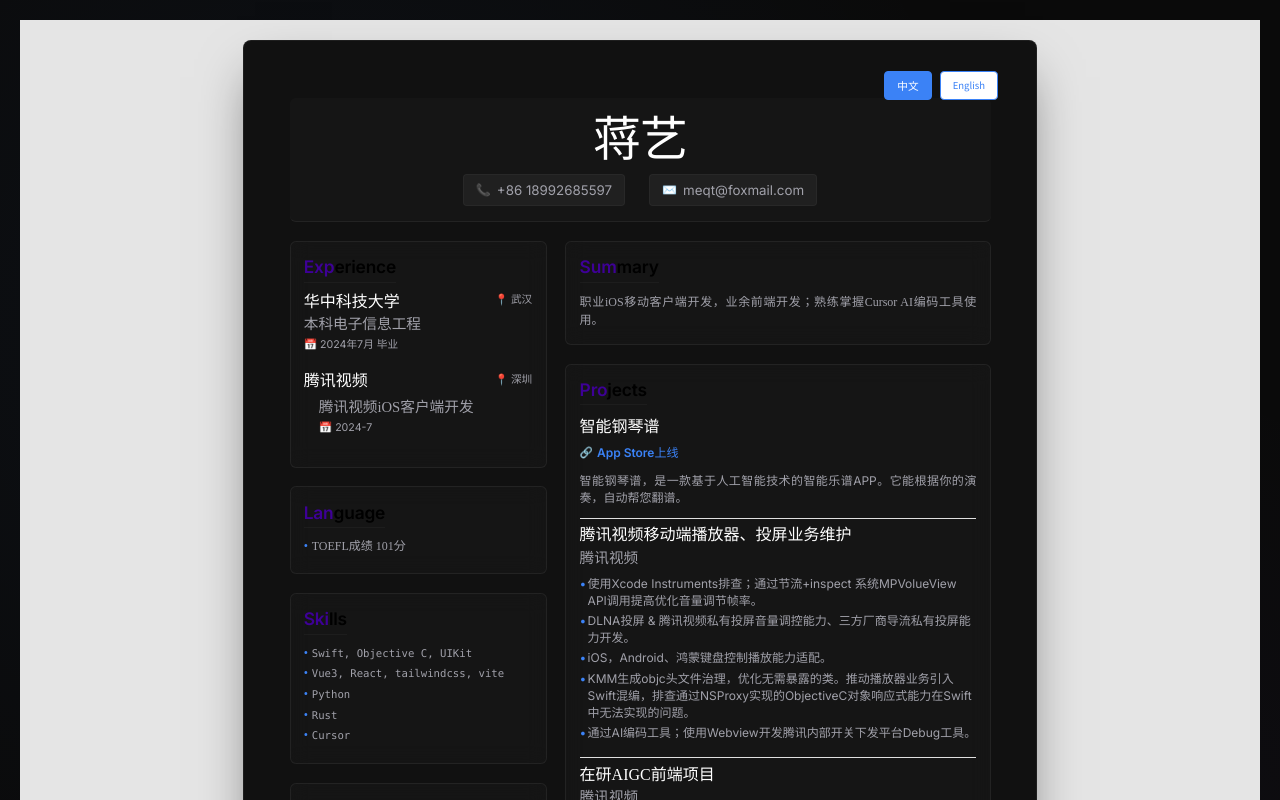
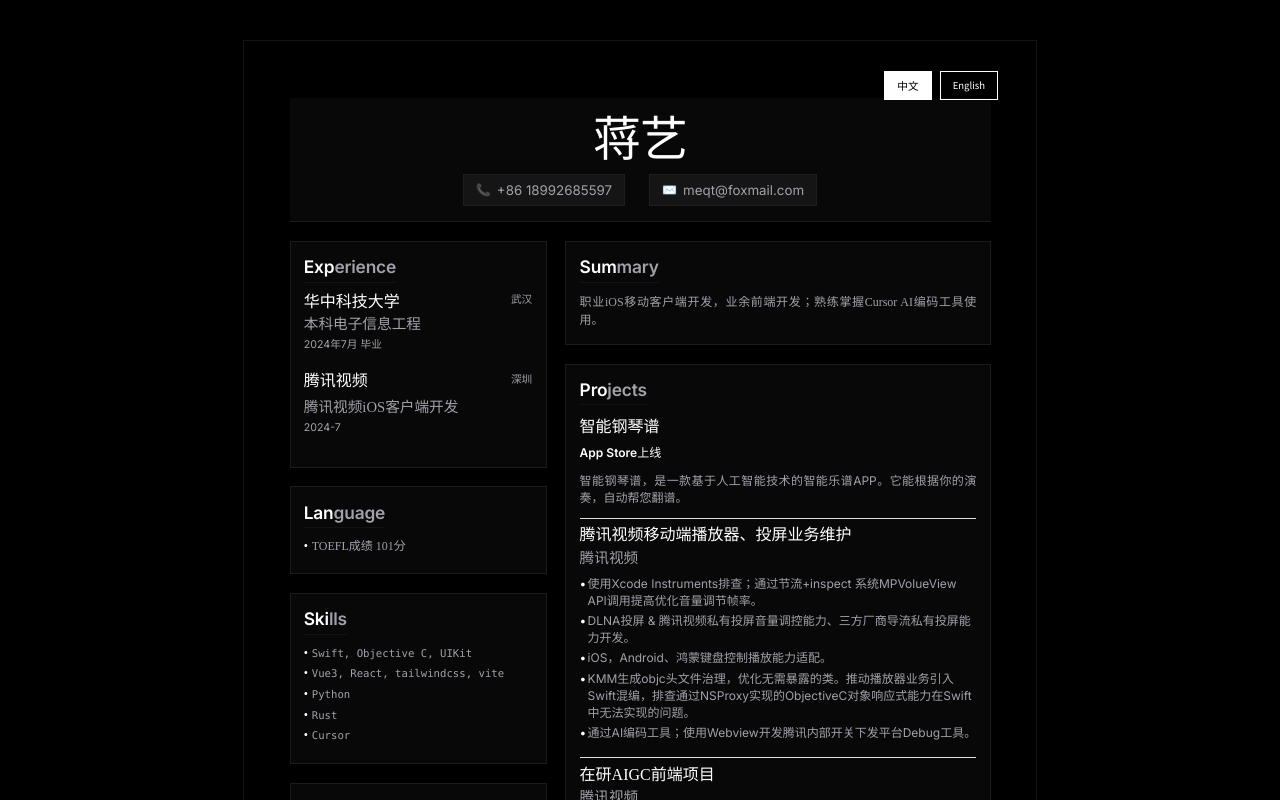
Before and after one commit to meqtMac/resume, a React (Vite) app: page / in a window 1280 px wide. Shown: the top 800 px of the page. Built offline with nearby package versions, Linux system fonts and the light colour scheme.

Commit message:
style: 优化简历为纯黑主题并移除圆角和图标装饰

```diff
--- a/src/App.css
+++ b/src/App.css
@@ -1,6 +1,6 @@
 .App {
   min-height: 100vh;
-  background: #e5e5e5;
+  background: #000000;
   padding: 20px;
   display: flex;
   justify-content: center;
--- a/src/components/Resume.css
+++ b/src/components/Resume.css
@@ -19,25 +19,25 @@
 
 .lang-btn {
   padding: 6px 12px;
-  border: 1px solid var(--vivid-purple);
-  background: white;
-  color: var(--vivid-purple);
+  border: 1px solid var(--text-primary);
+  background: transparent;
+  color: var(--text-primary);
   font-size: 8pt;
   font-weight: 500;
-  border-radius: 4px;
+  border-radius: 0;
   cursor: pointer;
   transition: all 0.2s ease;
   font-family: 'Source Sans Pro', -apple-system, BlinkMacSystemFont, sans-serif;
 }
 
 .lang-btn:hover {
-  background: var(--vivid-purple);
-  color: white;
+  background: var(--text-primary);
+  color: var(--bg-primary);
 }
 
 .lang-btn.active {
-  background: var(--vivid-purple);
-  color: white;
+  background: var(--text-primary);
+  color: var(--bg-primary);
   font-weight: 600;
 }
 
@@ -47,20 +47,20 @@
   }
 }
 
-/* Modern Dark SaaS Color Definitions - Inspired by Cursor Directory */
+/* Pure Black & White Theme */
 :root {
-  --bg-primary: #0a0a0a;
-  --bg-secondary: #111111;
-  --bg-card: rgba(255, 255, 255, 0.02);
-  --border-primary: rgba(255, 255, 255, 0.06);
-  --border-secondary: rgba(255, 255, 255, 0.03);
+  --bg-primary: #000000;
+  --bg-secondary: #000000;
+  --bg-card: rgba(255, 255, 255, 0.03);
+  --border-primary: rgba(255, 255, 255, 0.08);
+  --border-secondary: rgba(255, 255, 255, 0.04);
   --text-primary: #ffffff;
   --text-secondary: #a1a1aa;
   --text-tertiary: #71717a;
-  --accent-primary: #3b82f6;
-  --accent-secondary: #8b5cf6;
-  --accent-success: #10b981;
-  --accent-warning: #f59e0b;
+  --accent-primary: #ffffff;
+  --accent-secondary: #ffffff;
+  --accent-success: #ffffff;
+  --accent-warning: #ffffff;
 
   /* Legacy compatibility */
   --vivid-purple: var(--accent-primary);
@@ -73,15 +73,15 @@
   --section-divider: var(--border-primary);
 }
 
-/* Modern Dark A4 Container - Inspired by Cursor Directory */
+/* Pure Black A4 Container - No Rounded Corners */
 .resume-container {
   width: 210mm;
   min-height: 297mm;
   margin: 0 auto;
   background: var(--bg-secondary);
   border: 1px solid var(--border-primary);
-  border-radius: 8px;
-  box-shadow: 0 25px 50px -12px rgba(0, 0, 0, 0.5);
+  border-radius: 0;
+  box-shadow: 0 25px 50px -12px rgba(0, 0, 0, 0.8);
   font-family: 'Inter', 'Source Sans Pro', -apple-system, BlinkMacSystemFont, sans-serif;
   font-size: 8.5pt;
   line-height: 1.4;
@@ -91,15 +91,14 @@
   position: relative;
 }
 
-/* Modern Header Styles - Cleaner design */
+/* Modern Header Styles - No Rounded Corners */
 .resume-header {
   text-align: center;
-  padding: 0 0 5mm 0;
+  padding: 4mm;
   border-bottom: 1px solid var(--border-primary);
   margin-bottom: 5mm;
   background: var(--bg-card);
-  border-radius: 6px;
-  padding: 4mm;
+  border-radius: 0;
 }
 
 .name {
@@ -142,7 +141,7 @@
   padding: 6px 12px;
   background: rgba(255, 255, 255, 0.05);
   border: 1px solid var(--border-secondary);
-  border-radius: 4px;
+  border-radius: 0;
   transition: all 0.2s ease;
 }
 
@@ -152,7 +151,7 @@
 }
 
 .contact-item .icon {
-  color: var(--accent-primary);
+  color: var(--text-primary);
   font-size: 9pt;
 }
 
@@ -175,20 +174,20 @@
   background: transparent;
 }
 
-/* Modern Section Styles - Cleaner like Cursor Directory */
+/* Section Styles - Sharp Edges Like Cursor Directory */
 .section {
   margin-bottom: 5mm;
   background: var(--bg-card);
   border: 1px solid var(--border-primary);
-  border-radius: 6px;
+  border-radius: 0;
   padding: 4mm 3.5mm;
   backdrop-filter: blur(10px);
   transition: all 0.2s ease;
 }
 
 .section:hover {
-  background: rgba(255, 255, 255, 0.03);
-  border-color: rgba(255, 255, 255, 0.08);
+  background: rgba(255, 255, 255, 0.05);
+  border-color: rgba(255, 255, 255, 0.12);
 }
 
 .section-title {
@@ -285,7 +284,6 @@
 
 .position-item {
   margin-bottom: 2mm;
-  padding-left: 4mm;
 }
 
 .position-info {
@@ -316,7 +314,7 @@
 }
 
 .link-icon {
-  color: var(--accent-color);
+  color: var(--text-primary);
   font-size: 8pt;
 }
 
@@ -326,7 +324,7 @@
 }
 
 .link-value {
-  color: var(--accent-color);
+  color: var(--text-primary);
   text-decoration: none;
   font-weight: 600;
 }
@@ -368,7 +366,7 @@
   content: '•';
   position: absolute;
   left: 0;
-  color: var(--accent-color);
+  color: var(--text-primary);
 }
 
 /* Mono font for tech terms in skills */
@@ -399,7 +397,7 @@
   content: '•';
   position: absolute;
   left: 0;
-  color: var(--accent-color);
+  color: var(--text-primary);
 }
 
 
@@ -463,11 +461,11 @@
 }
 
 .project-link .link-icon {
-  color: var(--accent-color);
+  color: var(--text-primary);
 }
 
 .project-link a {
-  color: var(--accent-color);
+  color: var(--text-primary);
   text-decoration: none;
   font-weight: 600;
   font-size: 9pt;
@@ -580,7 +578,7 @@
   content: '•';
   position: absolute;
   left: 0;
-  color: var(--accent-color);
+  color: var(--text-primary);
 }
 
 /* Print Styles */
@@ -718,7 +716,6 @@
 
   .position-item {
     margin-bottom: 1.5mm !important;
-    padding-left: 3mm !important;
   }
 
   /* Links section */
@@ -840,17 +837,15 @@
   }
 }
 
-/* Modern Dark Screen preview styles - Enhanced like Cursor Directory */
+/* Pure Black Screen preview styles - Monochrome */
 @media screen {
   body {
     background: var(--bg-primary);
     padding: 20px;
-    background-image: radial-gradient(circle at 25% 25%, rgba(59, 130, 246, 0.05) 0%, transparent 50%),
-                      radial-gradient(circle at 75% 75%, rgba(139, 92, 246, 0.05) 0%, transparent 50%);
   }
 
   .resume-container {
-    box-shadow: 0 25px 50px -12px rgba(0, 0, 0, 0.5);
+    box-shadow: 0 25px 50px -12px rgba(0, 0, 0, 0.8);
   }
 
   /* Ensure sidebar and content backgrounds are transparent in screen view */
@@ -859,9 +854,9 @@
     background: transparent !important;
   }
 
-  /* Add subtle glow effects */
+  /* Add subtle white glow effects */
   .section:hover {
-    box-shadow: 0 0 20px rgba(59, 130, 246, 0.1);
+    box-shadow: 0 0 20px rgba(255, 255, 255, 0.1);
   }
 }
 
--- a/src/components/Resume.tsx
+++ b/src/components/Resume.tsx
@@ -81,9 +81,9 @@ const formatSectionTitle = (title: string) => {
 
   return (
     <>
-      <span style={{ color: '#3E0097' }}>{firstChar}</span>
-      <span style={{ color: '#3E0097' }}>{nextTwoChars}</span>
-      <span style={{ color: '#000000' }}>{restChars}</span>
+      <span style={{ color: '#ffffff' }}>{firstChar}</span>
+      <span style={{ color: '#ffffff' }}>{nextTwoChars}</span>
+      <span style={{ color: '#a1a1aa' }}>{restChars}</span>
     </>
   );
 };
@@ -317,9 +317,9 @@ const Resume: React.FC = () => {
                   <div className="degree-info">
                     {currentTranslation.education.degree}{currentTranslation.education.major}
                   </div>
-                  <div className="graduation-date">📅 {currentTranslation.education.graduationDate} {currentTranslation.graduationSuffix}</div>
+                  <div className="graduation-date">{currentTranslation.education.graduationDate} {currentTranslation.graduationSuffix}</div>
                 </div>
-                <div className="education-location">📍 {currentTranslation.education.location}</div>
+                <div className="education-location">{currentTranslation.education.location}</div>
               </div>
             </div>
 
@@ -327,13 +327,13 @@ const Resume: React.FC = () => {
               <div key={index} className="work-experience-item">
                 <div className="work-header">
                   <h3 className="company-name">{work.company}</h3>
-                  <div className="work-location">📍 {work.location}</div>
+                  <div className="work-location">{work.location}</div>
                 </div>
                 {work.positions.map((position, posIndex) => (
                   <div key={posIndex} className="position-item">
                     <div className="position-info">{position.title}</div>
                     <div className="work-date">
-                      📅 {position.startDate}
+                      {position.startDate}
                       {position.endDate && ` - ${position.endDate}`}
                     </div>
                   </div>
@@ -367,12 +367,10 @@ const Resume: React.FC = () => {
             <h2 className="section-title">{formatSectionTitle(currentTranslation.sections.links)}</h2>
             <div className="links">
               <div className="link-item">
-                <span className="link-icon">🔗</span>
                 <span className="link-label">GitHub</span>
                 <a href="#" className="link-value">meqtMac</a>
               </div>
               <div className="link-item">
-                <span className="link-icon">🔗</span>
                 <span className="link-label">Blog</span>
                 <a href="#" className="link-value">meqtmac.github.io</a>
               </div>
@@ -411,7 +409,6 @@ const Resume: React.FC = () => {
 
                 {project.link && (
                   <div className="project-link">
-                    <span className="link-icon">🔗</span>
                     <a href={project.link} target="_blank" rel="noopener noreferrer">
                       {project.linkText}
                     </a>
```
